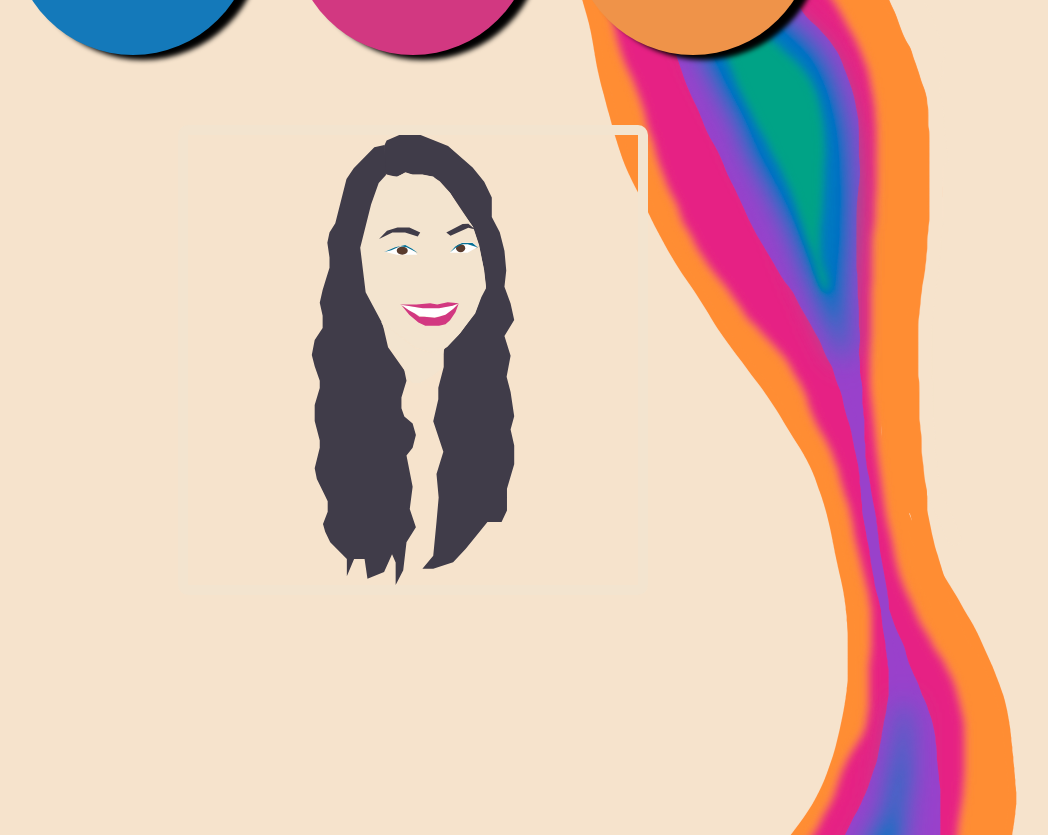
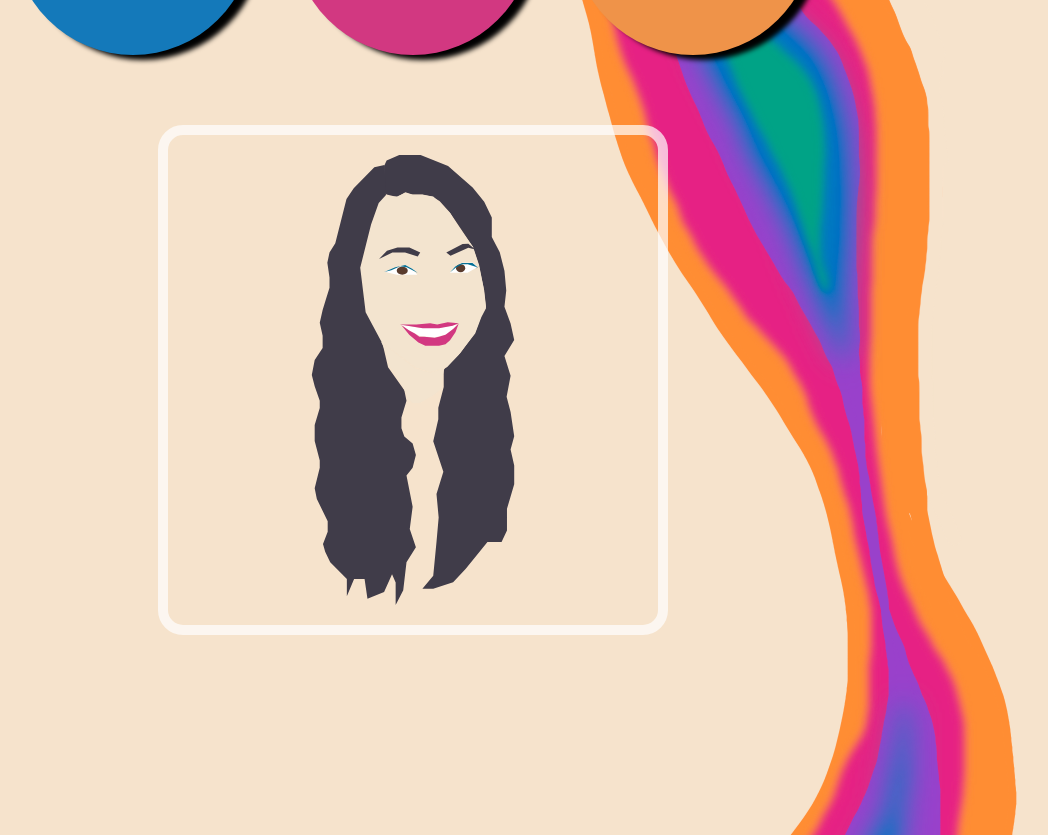
Before and after one commit to conconartist/conconart, a React (Create React App) app: page / in a window 1280 px wide. Shown: the part 520-1355 px from the top of the page, without its empty margins (227-1275 px from the left). Built offline with nearby package versions, Linux system fonts and the light colour scheme.

Commit message:
Clean up layout

```diff
--- a/public/index.html
+++ b/public/index.html
@@ -3,7 +3,7 @@
   <head>
     <meta charset="utf-8" />
     <link rel="icon" href="%PUBLIC_URL%/favicon.ico" />
-    <link href="https://fonts.googleapis.com/css?family=Cabin|Roboto:400,700|Roboto+Condensed:400,700" rel="stylesheet">
+    <link href="https://fonts.googleapis.com/css?family=Cabin|Roboto:400,500,600,700|Roboto+Condensed:400,500,600,700" rel="stylesheet">
     <meta name="viewport" content="width=device-width, initial-scale=1" />
     <meta name="theme-color" content="#000000" />
     <meta
--- a/src/Headshot/Headshot.scss
+++ b/src/Headshot/Headshot.scss
@@ -1,14 +1,15 @@
 @import '../style/variables';
 
 .paintedHeadshot {
-    border-radius: 10px;
+    border-radius: 25px;
     border-width: 10px;
     cursor: pointer;
+    padding:1em;
     margin-bottom: 0.5em;
     margin-top: 2.5em;
     width: 450px;
     height: 450px;
-    border: 10px solid $primary-background-color;
+    border: 10px solid $transparent-background;
 
 
 
--- a/src/style/_App.scss
+++ b/src/style/_App.scss
@@ -48,6 +48,9 @@ button {
 
 .buttonContainer {
   margin: 1em;
+  display: flex;
+  flex-direction: column;
+  gap: 5px;
 }
 
 .buttonOne {
```
